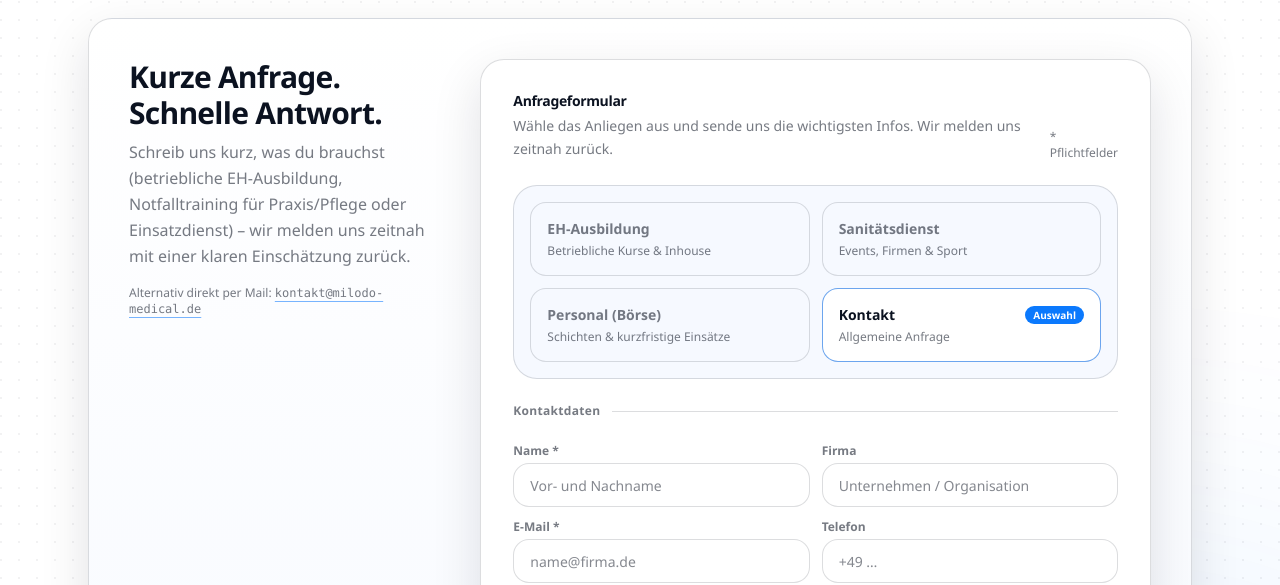
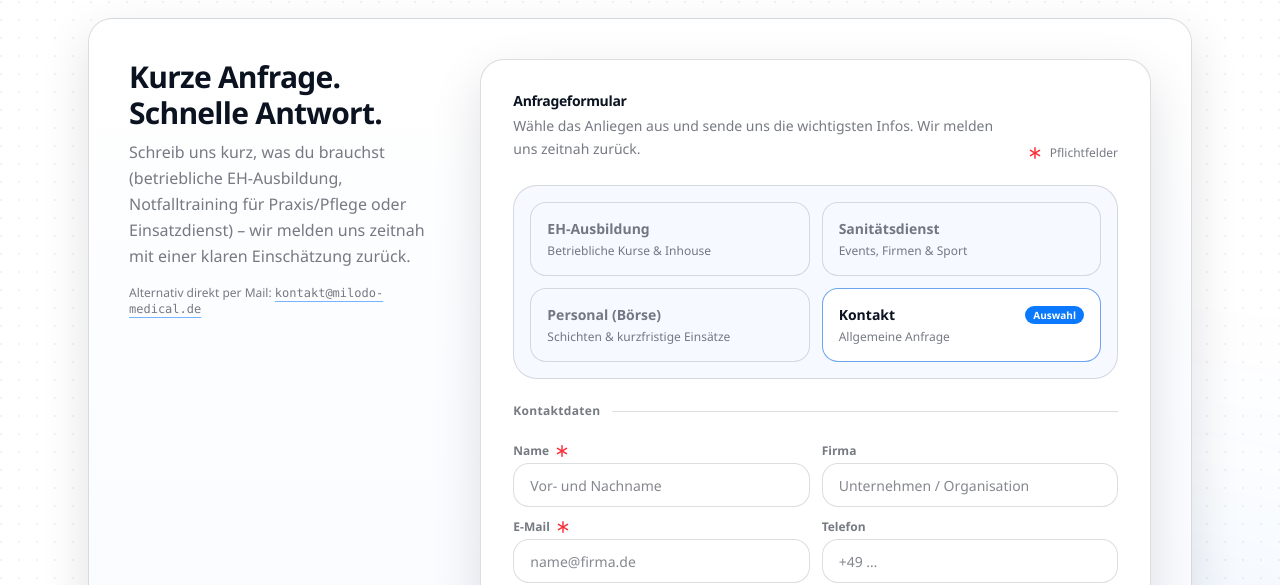
Before and after one commit to freddykamhol/milodo-medical, a Next.js app: page / in a window 1280 px wide. Shown: the part 3980-4565 px from the top of the page. Built offline with nearby package versions, Linux system fonts and the light colour scheme; no server answers.

Commit message:
Replace required asterisks with red icon

```diff
--- a/src/app/contact-form.tsx
+++ b/src/app/contact-form.tsx
@@ -45,6 +45,25 @@ function buildMailto(toEmail: string, subject: string, body: string) {
     body,
   }).toString();
   return `mailto:${encodeURIComponent(toEmail)}?${query}`;
+}
+
+function RequiredIcon(props: { className?: string }) {
+  return (
+    <svg
+      viewBox="0 0 24 24"
+      aria-hidden="true"
+      className={props.className ?? "h-3.5 w-3.5 text-red-500"}
+      fill="none"
+      stroke="currentColor"
+      strokeWidth={2.5}
+      strokeLinecap="round"
+      strokeLinejoin="round"
+    >
+      <path d="M12 3v18" />
+      <path d="M4.2 7.5l15.6 9" />
+      <path d="M19.8 7.5l-15.6 9" />
+    </svg>
+  );
 }
 
 export default function ContactForm(props: { toEmail: string; initialMode?: Mode }) {
@@ -278,7 +297,10 @@ export default function ContactForm(props: { toEmail: string; initialMode?: Mode
             Wähle das Anliegen aus und sende uns die wichtigsten Infos. Wir melden uns zeitnah zurück.
           </p>
         </div>
-        <div className="text-xs text-[color:var(--muted)]">* Pflichtfelder</div>
+        <div className="inline-flex items-center gap-2 text-xs text-[color:var(--muted)]">
+          <RequiredIcon className="h-3.5 w-3.5 text-red-500" />
+          Pflichtfelder
+        </div>
       </div>
 
       <div className="mt-6 rounded-3xl border border-[var(--border)] bg-[var(--surface-2)] p-3 md:p-4">
@@ -375,8 +397,8 @@ export default function ContactForm(props: { toEmail: string; initialMode?: Mode
 
       <div className="mt-6 grid gap-3 sm:grid-cols-2">
         <label className="grid gap-1">
-          <span className="text-xs font-semibold text-[color:var(--muted)]">
-            Name *
+          <span className="inline-flex items-center gap-1.5 text-xs font-semibold text-[color:var(--muted)]">
+            Name <RequiredIcon />
           </span>
           <input
             value={form.name}
@@ -399,8 +421,8 @@ export default function ContactForm(props: { toEmail: string; initialMode?: Mode
           />
         </label>
         <label className="grid gap-1">
-          <span className="text-xs font-semibold text-[color:var(--muted)]">
-            E-Mail *
+          <span className="inline-flex items-center gap-1.5 text-xs font-semibold text-[color:var(--muted)]">
+            E-Mail <RequiredIcon />
           </span>
           <input
             type="email"
```
